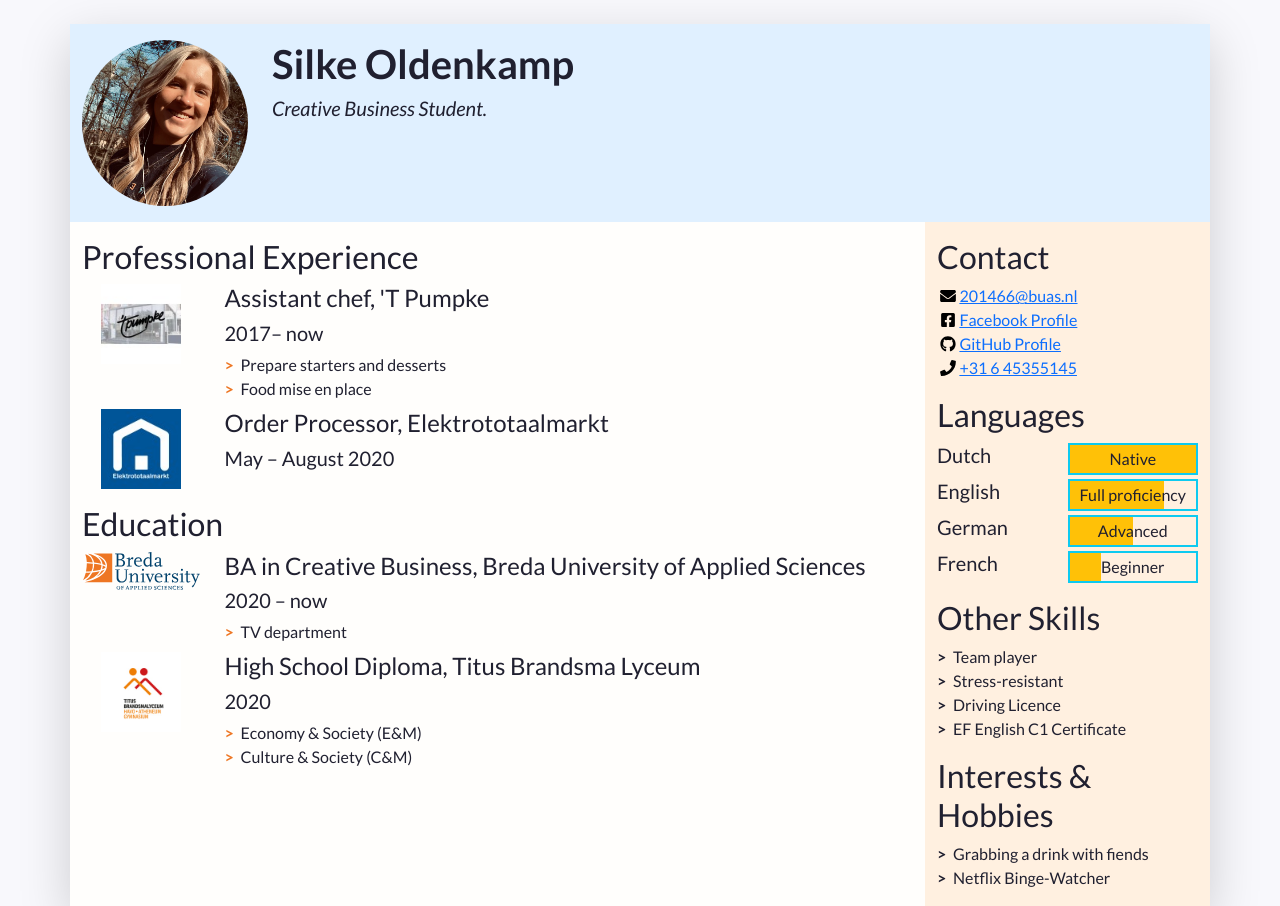
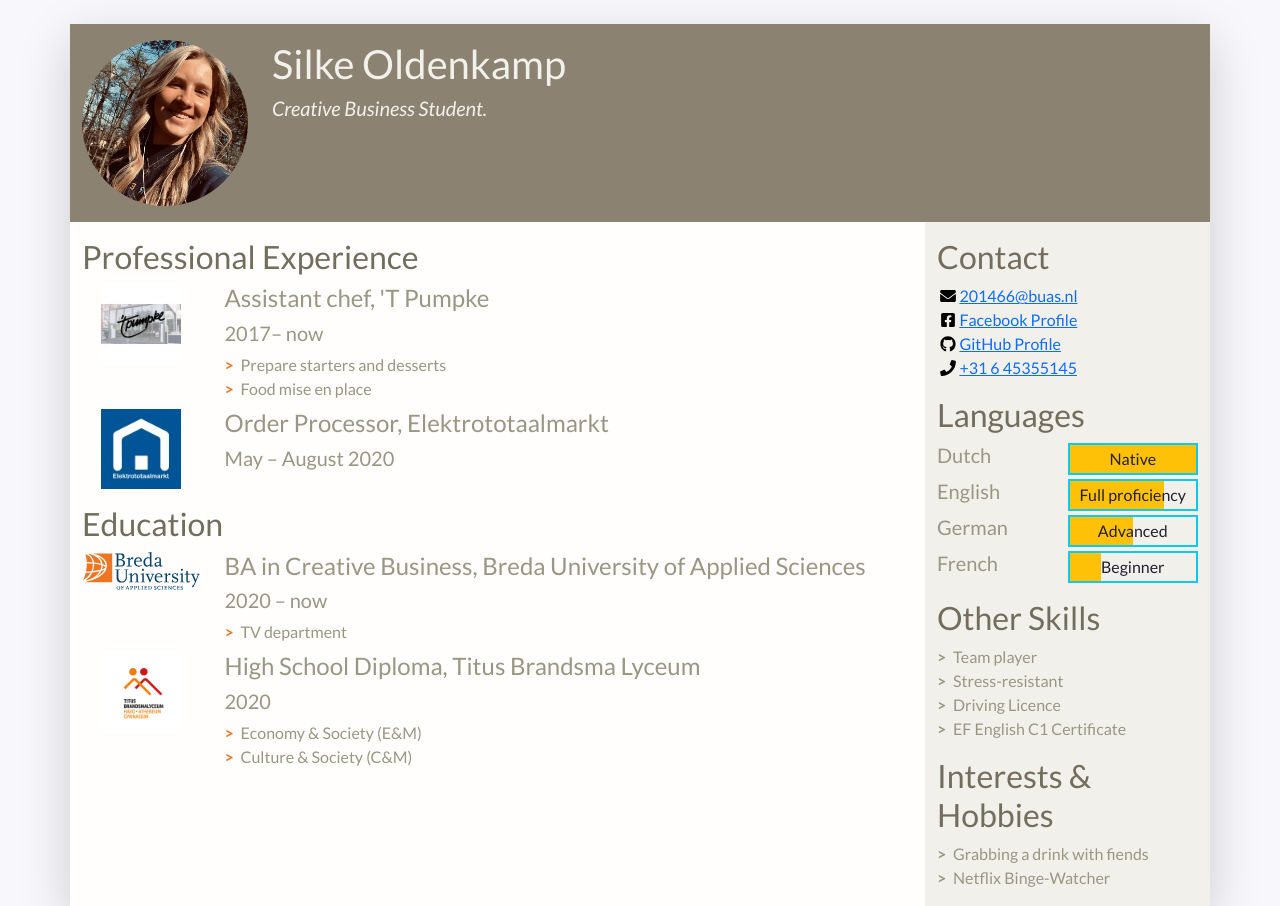
Before and after one commit to SilkeOldenkamp/CVSilke, a plain HTML site: page index.html in a window 1280 px wide. Shown: the top 906 px of the page. Drawn offline with nearby package versions, Linux system fonts and the light colour scheme.

Commit message:
Style update
style update

```diff
--- a/css/styles.css
+++ b/css/styles.css
@@ -14,7 +14,7 @@ body {
 /* Styles for custom classes in the document. (There are more, try to find them out!) */
 
 .resume-header {
-    background-color: #e0f0ff;
+    background-color: #8C8272;
 }
 
 .resume-main {
@@ -22,7 +22,7 @@ body {
 }
 
 .resume-aside {
-	background-color: #fff0e0;
+	background-color: #F2F0EB;
 }
 
 /* Styles for lists in the document */
@@ -47,5 +47,7 @@ body {
 
 .contact-icon {
 	height: 1em;
-	flex-basis: 1.4em;
-}
+	flex-basis: 1.4em;}
+.titels{color: #F2F0EB}
+.contact{color: #736D5E}
+.subkop {color: #999684}
--- a/index.html
+++ b/index.html
@@ -54,8 +54,8 @@
           A container to wrap around your name and tagline. Full-width at small size, then columns of increasing size.
         -->
         <div class="col-12 col-sm-8 col-md-9 col-lg-10 my-3 header-content">
-          <h1 class="fw-bolder">Silke Oldenkamp</h1>
-          <h5 class="fst-italic tagline">Creative Business Student.</h5>
+          <h1 class="titels">Silke Oldenkamp</h1>
+          <h5 class="fst-italic titels">Creative Business Student.</h5>
         </div>
       </header>
 
@@ -75,7 +75,7 @@
             <section> is yet another semantic element. The first one is for professional experience.
           -->
           <section class="my-3 biography-section">
-            <h2>Professional Experience</h2>
+            <h2 class="contact">Professional Experience</h2>
             <!--
               Each list item (li) in the unordered list (ul) below will be one job.
               "list-unstyled" is a class that hides the bullet points of a list.
@@ -89,12 +89,12 @@
                   <img class="biography-logo mw-100 d-block mx-auto" src="images/1624398508614.jpeg" alt="Company logo" width="80">
                 </div>
                 <div class="biography-contents col-9 col-sm-10 col-md-9 col-lg-10">
-                  <h4>Assistant chef, 'T Pumpke</h4>
-                  <h5>2017&ndash; now</h5>
+                  <h4 class="subkop">Assistant chef, 'T Pumpke</h4>
+                  <h5 class="subkop">2017&ndash; now</h5>
                   <!-- Use the list below to talk about your achievements -->
                   <ul class="biography-details list-unstyled">
-                    <li>Prepare starters and desserts</li>
-                    <li>Food mise en place</li>
+                    <li class="subkop">Prepare starters and desserts</li>
+                    <li class="subkop">Food mise en place</li>
                   </ul>
                 </div>
               </li>
@@ -106,8 +106,8 @@
                   <img class="biography-logo mw-100 d-block mx-auto" src="images/1519878434867.jpeg" alt="Company logo" width="80">
                 </div>
                 <div class="biography-contents col-9 col-sm-10 col-md-9 col-lg-10">
-                  <h4>Order Processor, Elektrototaalmarkt</h4>
-                  <h5>May &ndash; August 2020</h5>
+                  <h4 class="subkop">Order Processor, Elektrototaalmarkt</h4>
+                  <h5 class="subkop">May &ndash; August 2020</h5>
                   <!-- This entry doesn't have a list of achievements, but you can copy-paste the one from above -->
                 </div>
               </li>
@@ -118,7 +118,7 @@
           <!-- We're done with jobs, let's move on to schools -->
 
           <section class="my-3 biography-section">
-            <h2>Education</h2>
+            <h2 class="contact">Education</h2>
             <ul class="biography-list list-unstyled">
 
               <!-- Top item in education. And by "top", I mean a Bachelor in Creative Business at BUas. -->
@@ -127,11 +127,11 @@
                   <img class="biography-logo mw-100 d-block mx-auto" src="images/schools/logo-buas.svg" alt="School logo" width="120">
                 </div>
                 <div class="biography-contents col-9 col-sm-10 col-md-9 col-lg-10">
-                  <h4>BA in Creative Business, Breda University of Applied Sciences</h4>
-                  <h5>2020&nbsp;&ndash;&nbsp;now</h5>
+                  <h4 class="subkop">BA in Creative Business, Breda University of Applied Sciences</h4>
+                  <h5 class="subkop">2020&nbsp;&ndash;&nbsp;now</h5>
                   <!-- Use the list below to talk about minors, exchanges, extra-curricular activities. -->
                   <ul class="biography-details list-unstyled">
-                    <li>TV department</li>
+                    <li class="subkop">TV department</li>
                   </ul>
                 </div>
               </li>
@@ -142,11 +142,11 @@
                   <img class="biography-logo mw-100 d-block mx-auto" src="images/sh3fQXTg_400x400.jpg" alt="School logo" width="80">
                 </div>
                 <div class="biography-contents col-9 col-sm-10 col-md-9 col-lg-10">
-                  <h4>High School Diploma, Titus Brandsma Lyceum</h4>
-                  <h5>2020</h5>
+                  <h4 class="subkop">High School Diploma, Titus Brandsma Lyceum</h4>
+                  <h5 class="subkop">2020</h5>
                   <ul class="biography-details list-unstyled">
-                    <li>Economy & Society (E&M)</li>
-					  <li>Culture & Society (C&M)</li>
+                    <li class="subkop">Economy & Society (E&M)</li>
+					  <li class="subkop">Culture & Society (C&M)</li>
                   </ul>
                 </div>
               </li>
@@ -166,7 +166,7 @@
 
           <!-- The first block will be contact details -->
           <section class="my-3 aside-section">
-            <h2>Contact</h2>
+            <h2 class="contact">Contact</h2>
             <!--
               A list of all your contact details.
               There are more icons in the images/icons folder, have a look if you want to add your LinkedIn or TikTok profile.
@@ -176,7 +176,7 @@
             <ul class="contact-list list-unstyled">
               <li class="contact-item">
                 <a class="d-flex align-items-center" href="mailto:201466@buas.nl" target="_blank">
-                  <img class="contact-icon" src="images/icons/envelope.svg" alt="Email">
+                <img class="contact-icon" src="images/icons/envelope.svg" alt="Email">
                   201466@buas.nl
                 </a>
               </li>
@@ -204,11 +204,11 @@
           <!-- End of contact details, moving on to languages -->
 
           <section class="my-3 aside-section">
-            <h2>Languages</h2>
+            <h2 class="contact">Languages</h2>
             <!-- Each item in the list is a language. Modify, add or remove depending on what you speak -->
             <ul class="language-list list-unstyled">
               <li class="language-item d-flex mb-1">
-                <h5 class="language-name w-50">Dutch</h5>
+                <h5 class="language-name w-50 subkop">Dutch</h5>
                 <div class="language-level w-50 border border-info border-2 position-relative">
                   <!-- The div below is a progress bar. Choose between w-25, w-50, w-75 and w-100 to show your level of fluency -->
                   <div class="language-progress position-absolute bg-warning h-100 w-100"></div>
@@ -216,7 +216,7 @@
                 </div>
               </li>
               <li class="language-item d-flex mb-1">
-                <h5 class="language-name w-50">English</h5>
+                <h5 class="language-name w-50 subkop">English</h5>
                 <div class="language-level w-50 border border-info border-2 position-relative">
                   <!-- The div below is a progress bar. Choose between w-25, w-50, w-75 and w-100 to show your level of fluency -->
                   <div class="language-progress position-absolute bg-warning h-100 w-75"></div>
@@ -224,7 +224,7 @@
                 </div>
               </li>
               <li class="language-item d-flex mb-1">
-                <h5 class="language-name w-50">German</h5>
+                <h5 class="language-name w-50 subkop">German</h5>
                 <div class="language-level w-50 border border-info border-2 position-relative">
                   <!-- The div below is a progress bar. Choose between w-25, w-50, w-75 and w-100 to show your level of fluency -->
                   <div class="language-progress position-absolute bg-warning h-100 w-50"></div>
@@ -232,7 +232,7 @@
                 </div>
               </li>
               <li class="language-item d-flex mb-1">
-                <h5 class="language-name w-50">French</h5>
+                <h5 class="language-name w-50 subkop">French</h5>
                 <div class="language-level w-50 border border-info border-2 position-relative">
                   <!-- The div below is a progress bar. Choose between w-25, w-50, w-75 and w-100 to show your level of fluency -->
                   <div class="language-progress position-absolute bg-warning h-100 w-25"></div>
@@ -245,22 +245,22 @@
           <!-- End of contact details, moving on to other skills -->
 
           <section class="my-3 aside-section">
-            <h2>Other Skills</h2>
+            <h2 class="contact">Other Skills</h2>
             <ul class="skill-list list-unstyled">
-              <li class="skill-item">Team player</li>
-              <li class="skill-item">Stress-resistant</li>
-              <li class="skill-item">Driving Licence</li>
-			  <li class="skill-item">EF English C1 Certificate </li>
+              <li class="skill-item subkop">Team player</li>
+              <li class="skill-item subkop">Stress-resistant</li>
+              <li class="skill-item subkop">Driving Licence</li>
+			  <li class="skill-item subkop">EF English C1 Certificate </li>
             </ul>
           </section>
 
           <!-- End of other skills, moving on to interest and hobbies -->
 
           <section class="my-3 aside-section">
-            <h2>Interests &amp; Hobbies</h2>
+            <h2 class="contact">Interests &amp; Hobbies</h2>
             <ul class="skill-list list-unstyled">
-              <li class="skill-item">Grabbing a drink with fiends</li>
-              <li class="skill-item">Netflix Binge-Watcher</li>
+              <li class="skill-item subkop">Grabbing a drink with fiends</li>
+              <li class="skill-item subkop">Netflix Binge-Watcher</li>
             </ul>
           </section>
 
```
Also changed, not shown: 2 other files.
